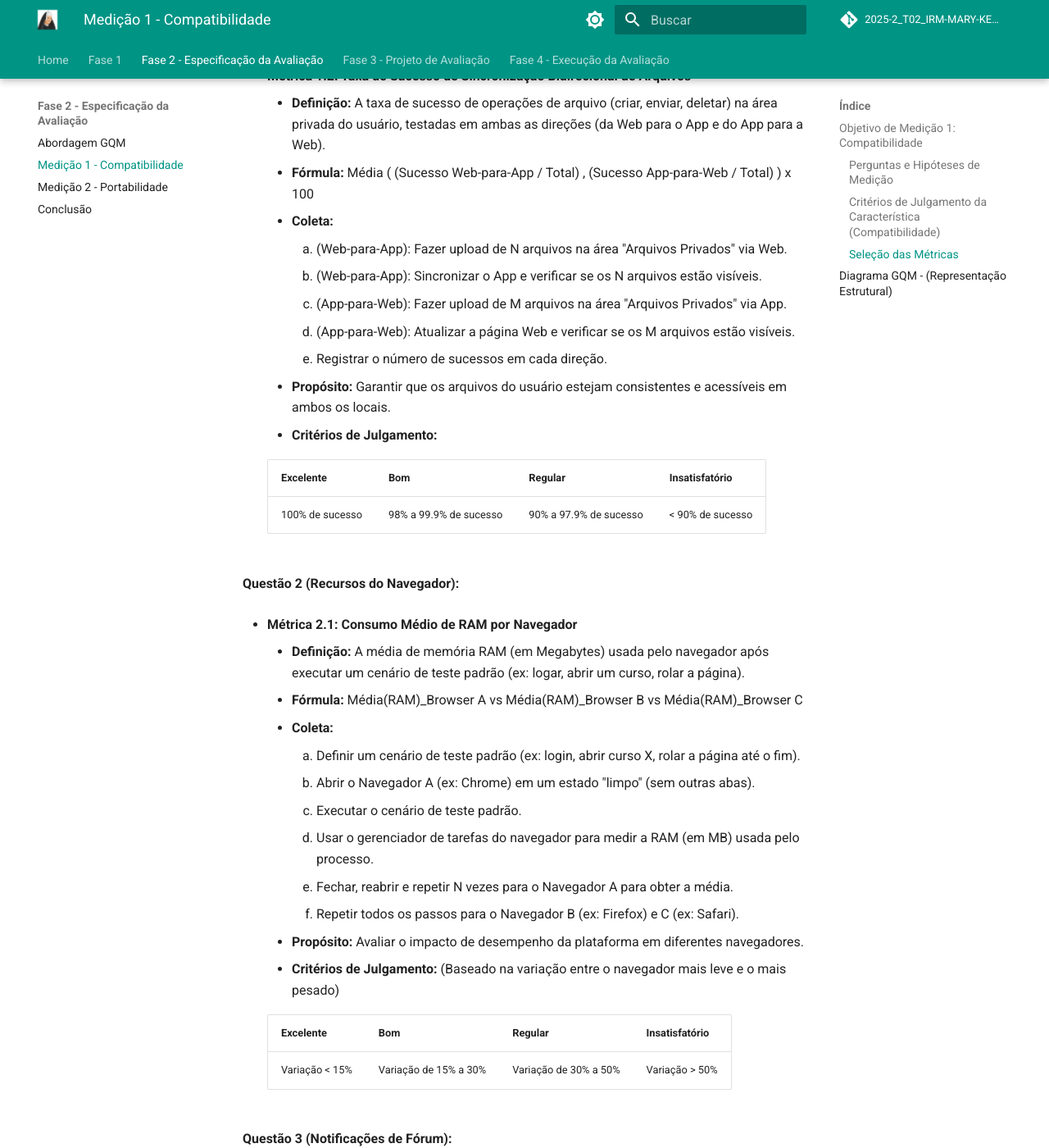
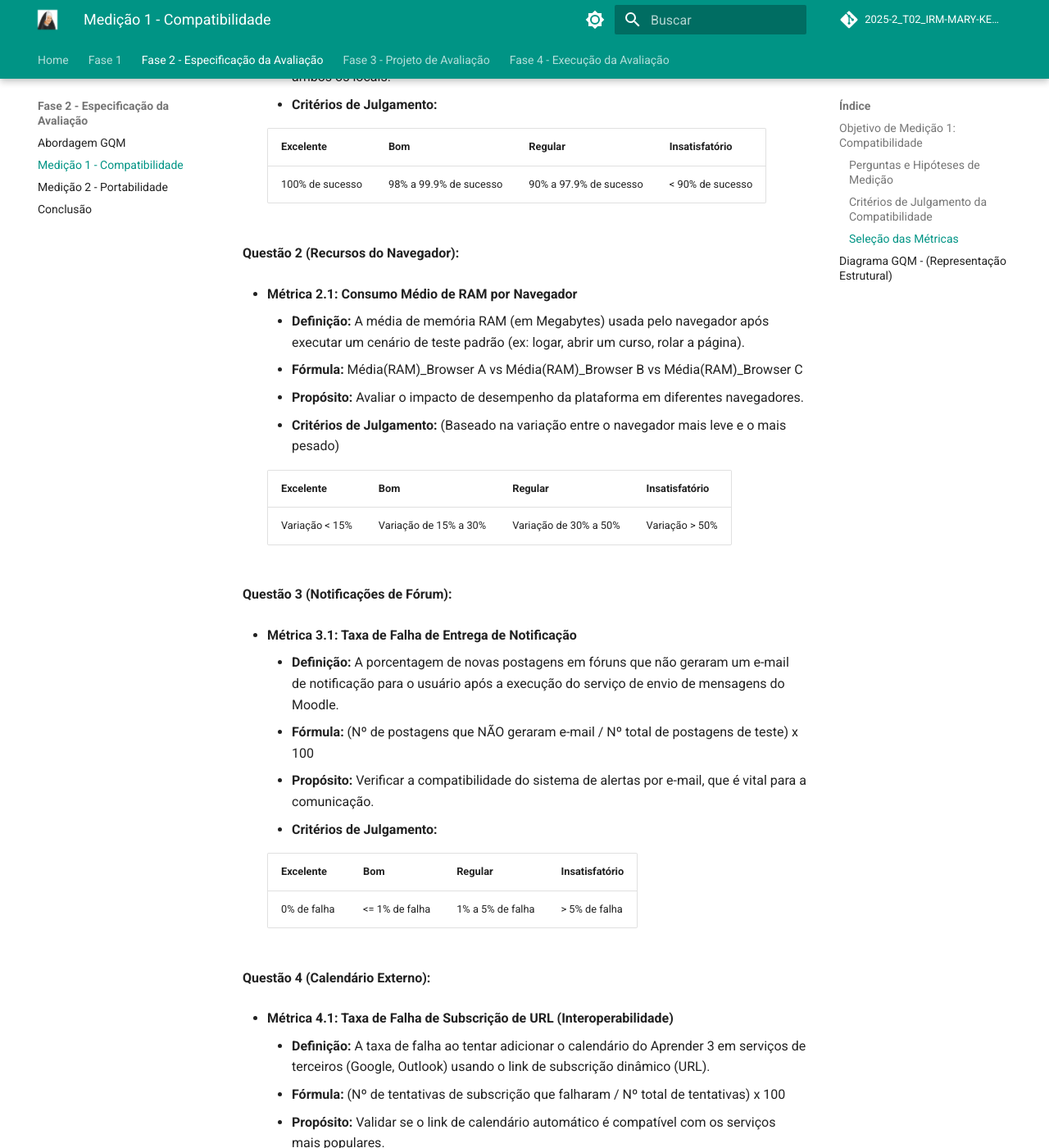
Before and after one commit to FCTE-Qualidade-de-Software-1/2025-2_T02_IRM-MARY-KELLER, an MkDocs documentation site: the page built from docs/fase_2/compatibilidade.md, in a window 1280 px wide and 1400 px high, scrolled down 2810 px. Shown: the whole window at 82% size. Built offline with MkDocs 1.6.1 and Material for MkDocs 9.7.7, drawn with Linux system fonts in a browser that asks for light colours; comment, search, counter and statistics services are not loaded; some of the changed text lies outside the part shown.

Commit message:
fix: redundancia na fase 2

```diff
--- a/docs/fase_2/compatibilidade.md
+++ b/docs/fase_2/compatibilidade.md
@@ -42,7 +42,7 @@
 
 ---
 
-### Critérios de Julgamento da Característica (Compatibilidade)
+### Critérios de Julgamento da Compatibilidade
 
 Em conformidade com o Estabelecimento de Critérios de Julgamento, são definidos os critérios para o julgamento final da característica **Compatibilidade** como um todo. Os níveis de pontuação das métricas individuais (Excelente, Bom, Regular, Insatisfatório) serão agregados para fornecer um veredito final, conforme a tabela abaixo:
 
@@ -61,12 +61,6 @@ Em conformidade com o Estabelecimento de Critérios de Julgamento, são definido
 * **Métrica 1.1: Percentual de Discrepância de Status de Conclusão**
     * **Definição:** A porcentagem de atividades que, após serem marcadas como "concluídas" em uma plataforma (Web ou App) e a ação de sincronização ser executada, não refletem essa mudança na outra plataforma.
     * **Fórmula:** (% Discrepância) = (Nº de atividades com status diferente / Nº total de atividades testadas) x 100
-    * **Coleta:**
-        1. Selecionar uma amostra de N atividades para o teste.
-        2. Na plataforma A (ex: Web), marcar a atividade como "concluída".
-        3. Executar a ação de sincronização na plataforma B (ex: App).
-        4. Verificar se o status da atividade na plataforma B foi atualizado para "concluída".
-        5. Registrar o resultado (sucesso ou discrepância) e repetir para N atividades.
     * **Propósito:** Medir a compatibilidade da sincronização do progresso do aluno entre os dois ambientes.
     * **Critérios de Julgamento:**
 
@@ -77,12 +71,6 @@ Em conformidade com o Estabelecimento de Critérios de Julgamento, são definido
 * **Métrica 1.2: Taxa de Sucesso de Sincronização Bidirecional de Arquivos**
     * **Definição:** A taxa de sucesso de operações de arquivo (criar, enviar, deletar) na área privada do usuário, testadas em ambas as direções (da Web para o App e do App para a Web).
     * **Fórmula:** Média ( (Sucesso Web-para-App / Total) , (Sucesso App-para-Web / Total) ) x 100
-    * **Coleta:**
-        1. (Web-para-App): Fazer upload de N arquivos na área "Arquivos Privados" via Web.
-        2. (Web-para-App): Sincronizar o App e verificar se os N arquivos estão visíveis.
-        3. (App-para-Web): Fazer upload de M arquivos na área "Arquivos Privados" via App.
-        4. (App-para-Web): Atualizar a página Web e verificar se os M arquivos estão visíveis.
-        5. Registrar o número de sucessos em cada direção.
     * **Propósito:** Garantir que os arquivos do usuário estejam consistentes e acessíveis em ambos os locais.
     * **Critérios de Julgamento:**
 
@@ -95,13 +83,6 @@ Em conformidade com o Estabelecimento de Critérios de Julgamento, são definido
 * **Métrica 2.1: Consumo Médio de RAM por Navegador**
     * **Definição:** A média de memória RAM (em Megabytes) usada pelo navegador após executar um cenário de teste padrão (ex: logar, abrir um curso, rolar a página).
     * **Fórmula:** Média(RAM)_Browser A vs Média(RAM)_Browser B vs Média(RAM)_Browser C
-    * **Coleta:**
-        1. Definir um cenário de teste padrão (ex: login, abrir curso X, rolar a página até o fim).
-        2. Abrir o Navegador A (ex: Chrome) em um estado "limpo" (sem outras abas).
-        3. Executar o cenário de teste padrão.
-        4. Usar o gerenciador de tarefas do navegador para medir a RAM (em MB) usada pelo processo.
-        5. Fechar, reabrir e repetir N vezes para o Navegador A para obter a média.
-        6. Repetir todos os passos para o Navegador B (ex: Firefox) e C (ex: Safari).
     * **Propósito:** Avaliar o impacto de desempenho da plataforma em diferentes navegadores.
     * **Critérios de Julgamento:** (Baseado na variação entre o navegador mais leve e o mais pesado)
 
@@ -114,12 +95,6 @@ Em conformidade com o Estabelecimento de Critérios de Julgamento, são definido
 * **Métrica 3.1: Taxa de Falha de Entrega de Notificação**
     * **Definição:** A porcentagem de novas postagens em fóruns que não geraram um e-mail de notificação para o usuário após a execução do serviço de envio de mensagens do Moodle.
     * **Fórmula:** (Nº de postagens que NÃO geraram e-mail / Nº total de postagens de teste) x 100
-    * **Coleta:**
-        1. Configurar um usuário de teste subscrito em um Fórum A.
-        2. Criar N postagens de teste no Fórum A.
-        3. Executar manualmente o serviço agendado ("cron") de notificações do Moodle.
-        4. Verificar a caixa de entrada do usuário de teste e os logs do servidor de e-mail.
-        5. Contar quantos dos N e-mails esperados não foram recebidos.
     * **Propósito:** Verificar a compatibilidade do sistema de alertas por e-mail, que é vital para a comunicação.
     * **Critérios de Julgamento:**
 
@@ -132,12 +107,6 @@ Em conformidade com o Estabelecimento de Critérios de Julgamento, são definido
 * **Métrica 4.1: Taxa de Falha de Subscrição de URL (Interoperabilidade)**
     * **Definição:** A taxa de falha ao tentar adicionar o calendário do Aprender 3 em serviços de terceiros (Google, Outlook) usando o link de subscrição dinâmico (URL).
     * **Fórmula:** (Nº de tentativas de subscrição que falharam / Nº total de tentativas) x 100
-    * **Coleta:**
-        1. Gerar o link (URL) de subscrição de calendário no Aprender 3.
-        2. Acessar uma conta de teste no Google Calendar.
-        3. Tentar adicionar o calendário "a partir do URL" usando o link gerado.
-        4. Registrar se a operação inicial foi bem-sucedida.
-        5. Repetir o processo para o Outlook Calendar.
     * **Propósito:** Validar se o link de calendário automático é compatível com os serviços mais populares.
     * **Critérios de Julgamento:** (Baseado no % de serviços testados que falharam)
 
@@ -148,12 +117,6 @@ Em conformidade com o Estabelecimento de Critérios de Julgamento, são definido
 * **Métrica 4.2: Diferencial de Sucesso (Importação Estática vs. Dinâmica)**
     * **Definição:** Uma métrica que compara a taxa de sucesso da importação manual (arquivo .ics) com a taxa de sucesso da subscrição automática (link URL).
     * **Fórmula:** (% Sucesso Importação Manual .ics) - (% Sucesso Subscrição URL)
-    * **Coleta:**
-        1. Executar o teste da Métrica 4.1 (Subscrição de URL) e registrar a taxa de sucesso (% Sucesso URL).
-        2. No Aprender 3, exportar o mesmo calendário como um arquivo estático `.ics`.
-        3. No Google Calendar (e Outlook), usar a opção "Importar" para o arquivo `.ics`.
-        4. Registrar a taxa de sucesso da importação manual (% Sucesso Manual).
-        5. Calcular a diferença (Fórmula).
     * **Propósito:** Diagnosticar se as falhas (H4.2) estão na geração dos dados (no arquivo .ics) ou no mecanismo que fornece o link dinâmico.
     * **Critérios de Julgamento:** (Resultado binário que valida ou refuta a H4.2)
 
@@ -166,12 +129,6 @@ Em conformidade com o Estabelecimento de Critérios de Julgamento, são definido
 * **Métrica 5.1: Taxa de Sucesso de Drag-and-Drop (D&D) por Navegador**
     * **Definição:** A porcentagem de tentativas de "arrastar e soltar" arquivos que funcionam corretamente na área de envio de tarefas, medida para cada navegador.
     * **Fórmula:** (% Sucesso D&D) = (Nº de uploads via D&D bem-sucedidos / Nº total de tentativas D&D) x 100
-    * **Coleta:**
-        1. Abrir o Navegador A (ex: Chrome) em uma página de envio de tarefa.
-        2. Arrastar um arquivo do explorador de arquivos local para a caixa de upload designada.
-        3. Verificar se o arquivo foi reconhecido e carregado com sucesso.
-        4. Repetir N vezes para garantir consistência.
-        5. Repetir todos os passos para o Navegador B (Firefox) e C (Safari).
     * **Propósito:** Medir a consistência da interface de usuário, garantindo que formas de interação essenciais funcionem para todos.
     * **Critérios de Julgamento:**
 
```
Also changed, not shown: docs/fase_2/portabilidade.md (+1 -20 lines).
